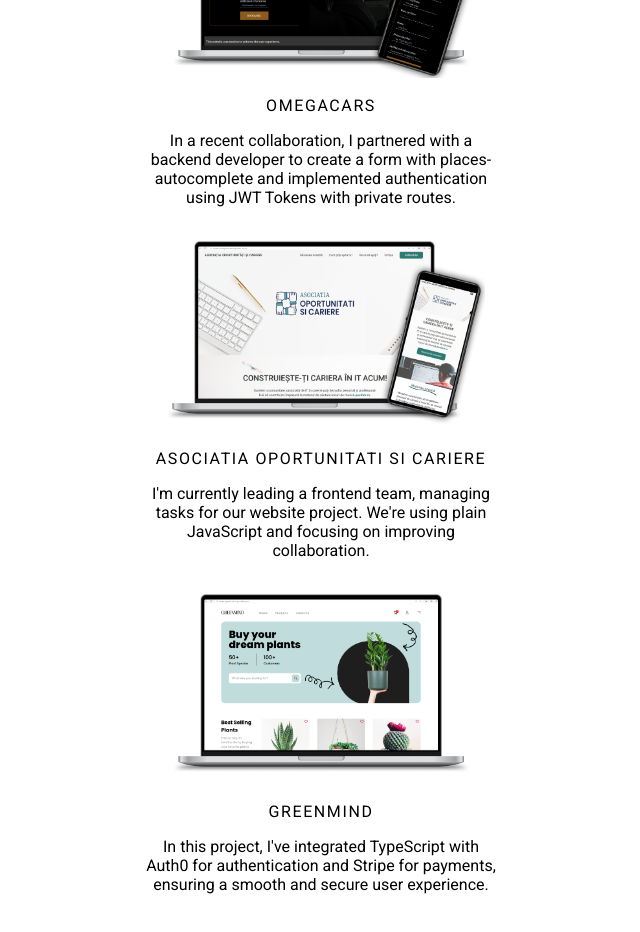
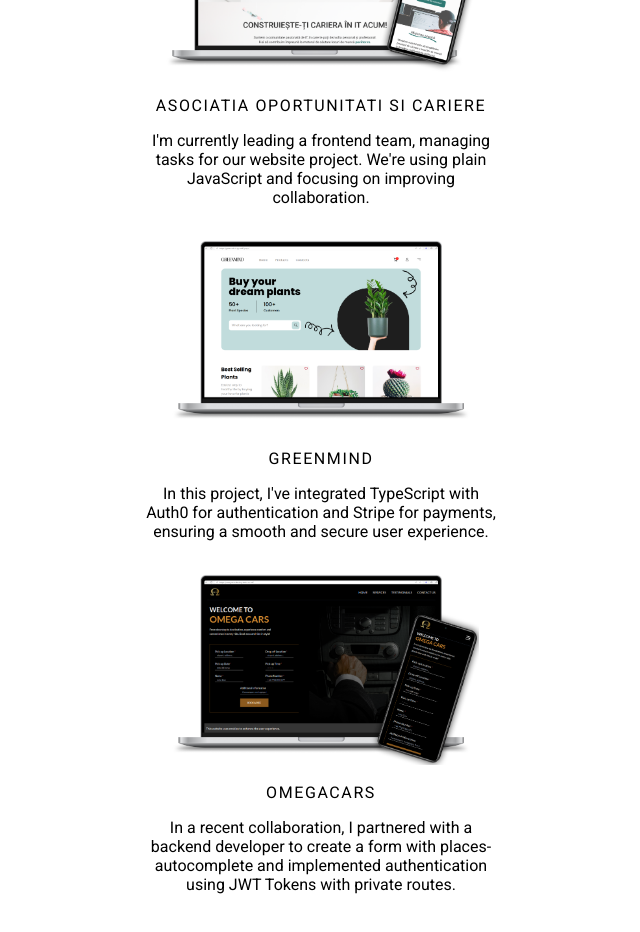
Before and after one commit to talidag/portofolio, a React (Vite) app in the folder vite-project/: page / in a window 1280 px wide. Shown: the part 2640-3572 px from the top of the page, without its empty margins (319-959 px from the left). Built offline with nearby package versions, Linux system fonts and the light colour scheme; a web font is replaced by a local one.

Commit message:
removed omega link due to privacy

```diff
--- a/vite-project/src/components/molecules/ProjectEl.tsx
+++ b/vite-project/src/components/molecules/ProjectEl.tsx
@@ -4,7 +4,7 @@
   name: string;
   img: string;
   text: string;
-  link: string;
+  link?: string;
 }
 const ProjectEl = ({ name, img, text, link }: ProjectElProps) => {
   return (
--- a/vite-project/src/components/organisms/Projects/Projects.tsx
+++ b/vite-project/src/components/organisms/Projects/Projects.tsx
@@ -6,12 +6,6 @@
 
 const Projects = () => {
   const projectsData = [
-    {
-      name: "OmegaCars",
-      img: omegaCars,
-      text: "In a recent collaboration, I partnered with a backend developer to create a form with places-autocomplete and implemented authentication using JWT Tokens with private routes.",
-      link: "https://omegacarsbasingstoke.co.uk/",
-    },
     {
       name: "Asociatia Oportunitati si Cariere",
       img: asociatie,
@@ -23,6 +17,11 @@
       img: greenmind,
       text: "In this project, I've integrated TypeScript with Auth0 for authentication and Stripe for payments, ensuring a smooth and secure user experience.",
       link: "https://greenmind-tg.netlify.app/",
+    },
+    {
+      name: "OmegaCars",
+      img: omegaCars,
+      text: "In a recent collaboration, I partnered with a backend developer to create a form with places-autocomplete and implemented authentication using JWT Tokens with private routes.",
     },
   ];
   return (
```
